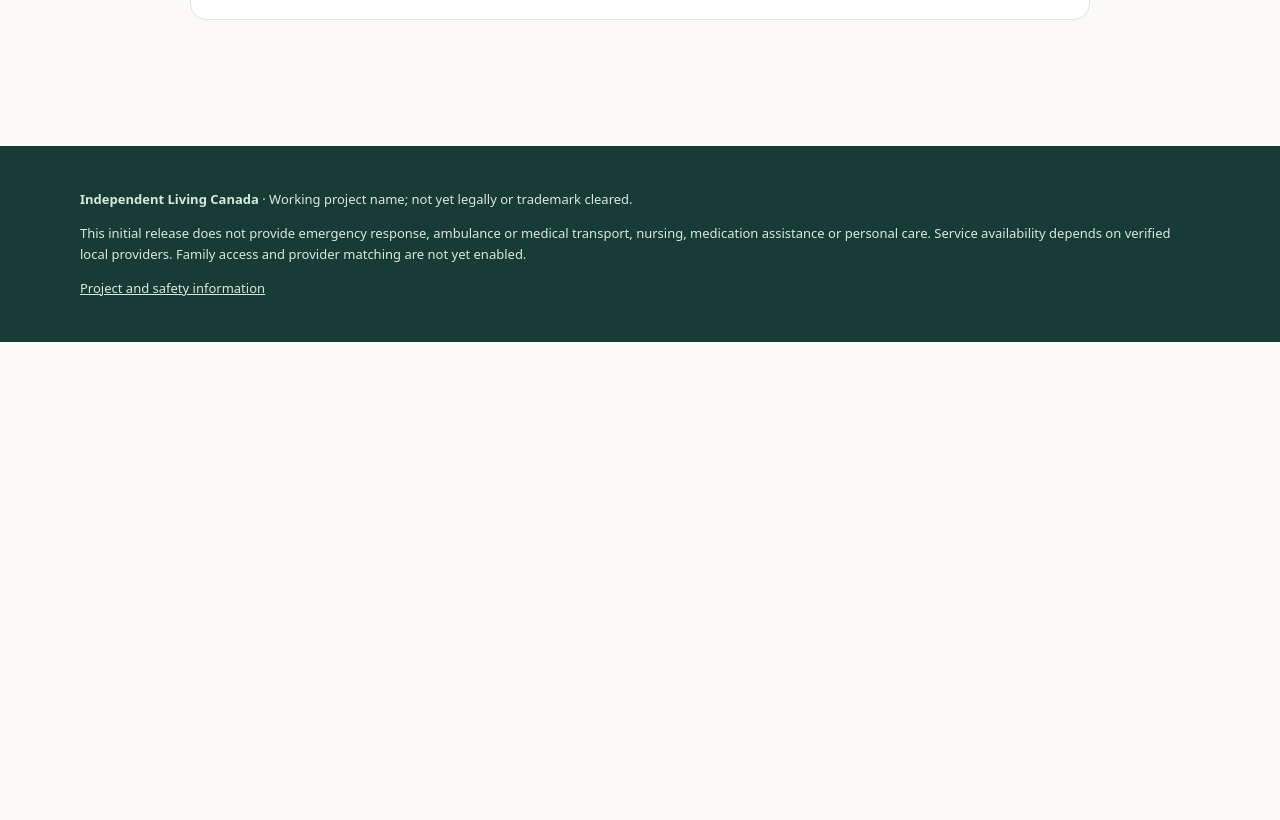
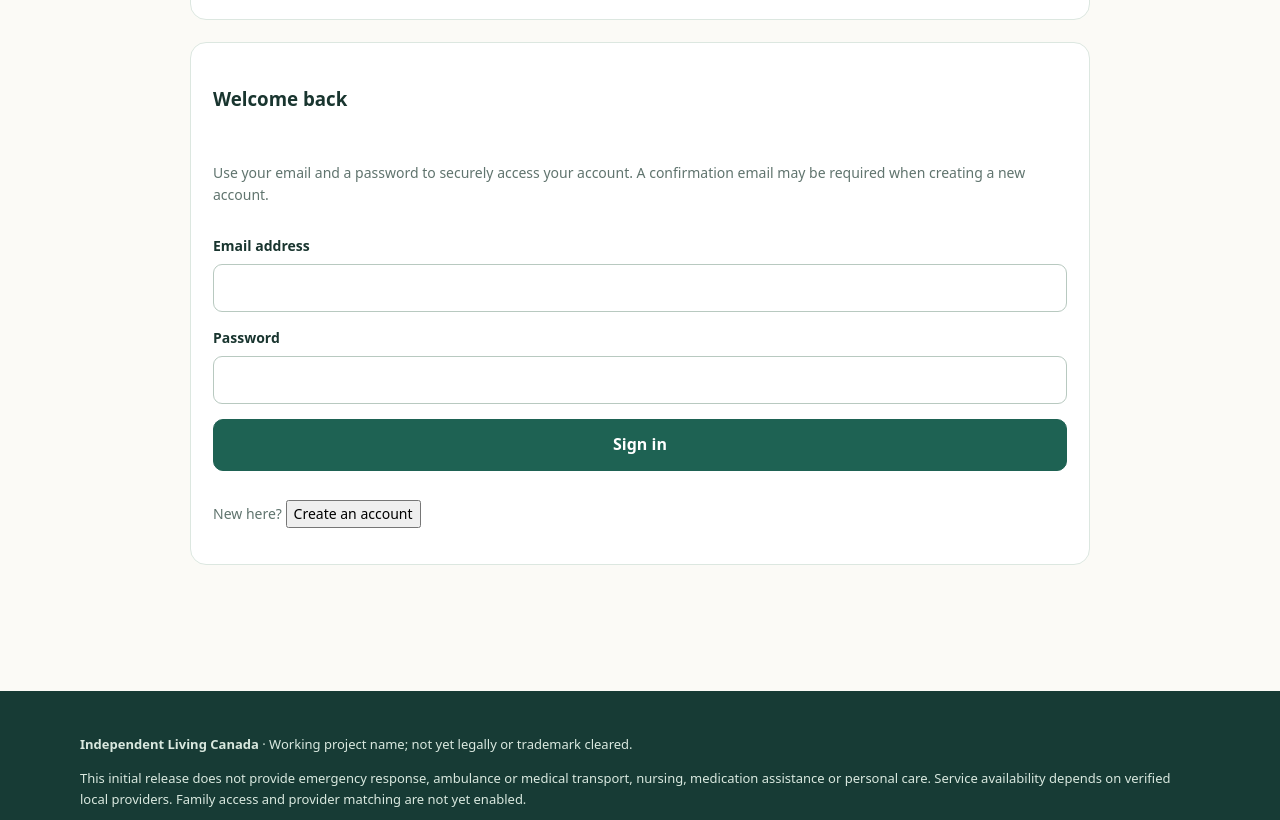
Before and after one commit to tritchot666/QuoteBack, a plain HTML site: page independent-living/web/index.html in a window 1280 px wide. Shown: the part 2280-3100 px from the top of the page. Before the commit the page ends 2622 px from the top, so only its background shows below. Drawn offline with Linux system fonts and the light colour scheme; a script that the page names is missing.

Commit message:
Add email sign-in and account creation forms

```diff
--- a/independent-living/web/index.html
+++ b/independent-living/web/index.html
@@ -66,6 +66,16 @@
     </form>
   </div>
 
+  <div id="authGate" class="auth-gate">
+    <form id="authForm" class="config-panel form-grid">
+      <h3 id="authHeading">Welcome back</h3>
+      <p class="muted">Use your email and a password to securely access your account. A confirmation email may be required when creating a new account.</p>
+      <label>Email address<input id="email" type="email" required autocomplete="email"></label>
+      <label>Password<input id="password" type="password" minlength="8" required autocomplete="current-password"></label>
+      <button class="button" id="authSubmit" type="submit">Sign in</button>
+      <p class="muted"><span id="authModeText">New here?</span> <button class="text-button" id="authModeToggle" type="button">Create an account</button></p>
+    </form>
+  </div>
   <div id="accountArea" hidden>
     <div class="signed-in-bar"><div><small>Signed in as</small><strong id="signedInEmail"></strong></div><span class="status-dot">Connected</span></div>
     <div class="tabs" role="tablist" aria-label="Account sections">
```
